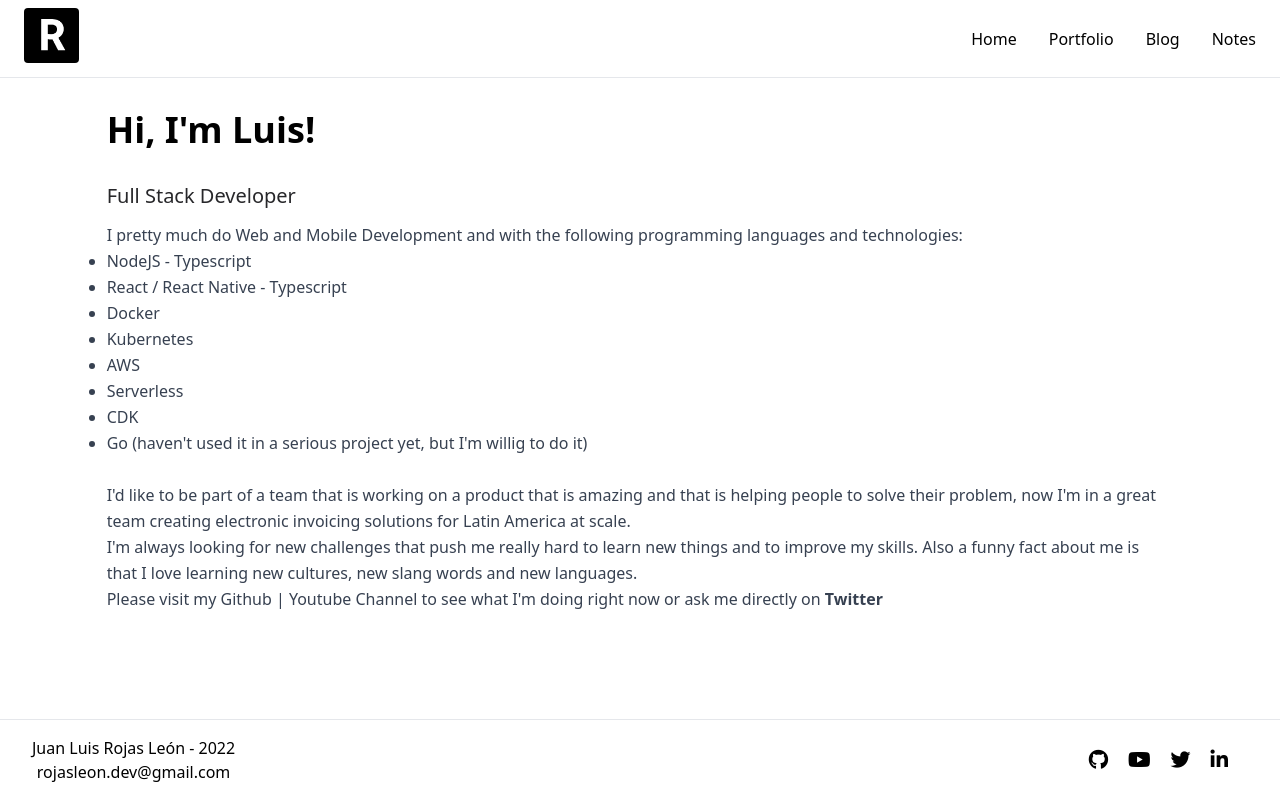
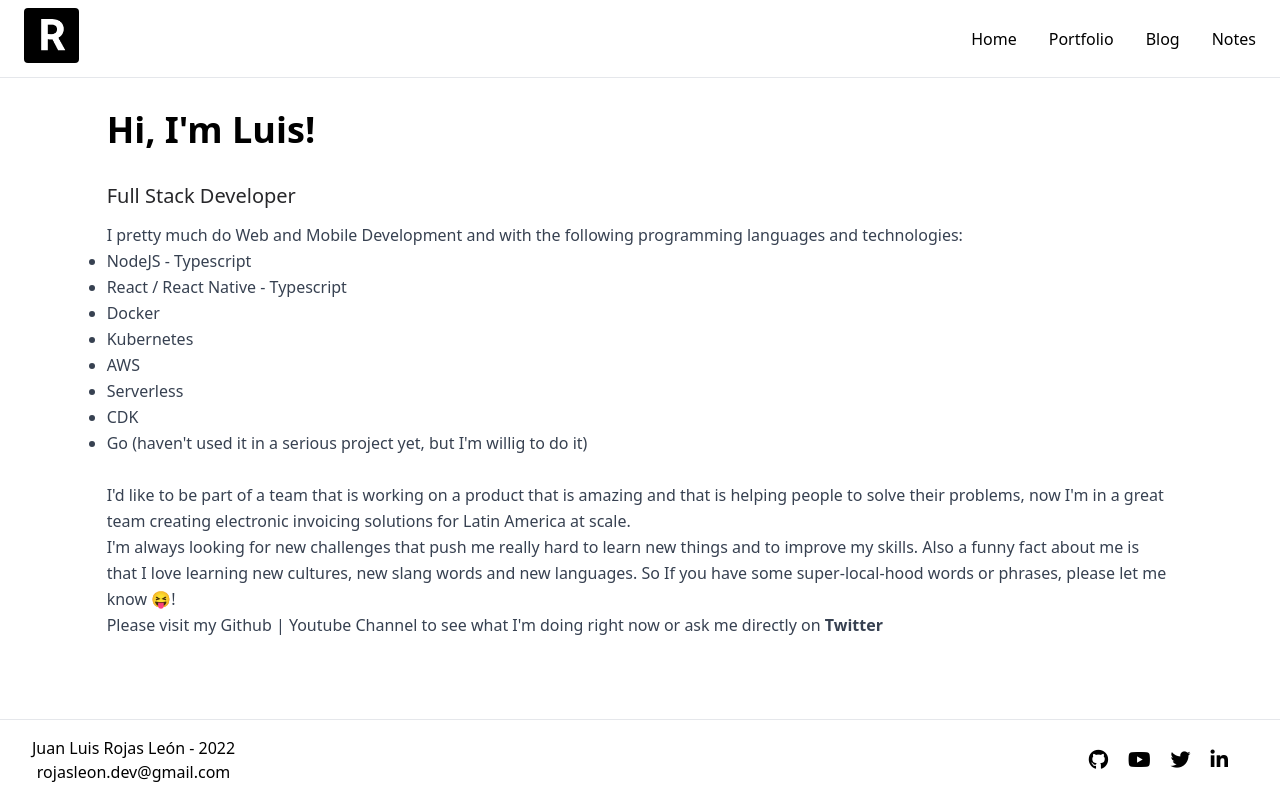
Before and after one commit to itsrojasleon/rojasleon, a Next.js app: page / in a window 1280 px wide. Built offline with nearby package versions, Linux system fonts and the light colour scheme.

Commit message:
Update main description

```diff
--- a/pages/index.tsx
+++ b/pages/index.tsx
@@ -60,14 +60,15 @@ const Home = () => {
           programming languages and technologies: {renderLangs()}
           <br />
           I'd like to be part of a team that is working on a product that is
-          amazing and that is helping people to solve their problem, now I'm in
+          amazing and that is helping people to solve their problems, now I'm in
           a great team creating electronic invoicing solutions for Latin America
           at scale.
           <br />
           I'm always looking for new challenges that push me really hard to
           learn new things and to improve my skills. Also a funny fact about me
           is that I love learning new cultures, new slang words and new
-          languages.
+          languages. So If you have some super-local-hood words or phrases,
+          please let me know 😝!
           <br />
           Please visit my {renderLinks()} to see what I'm doing right now or ask
           me directly on{' '}
```
